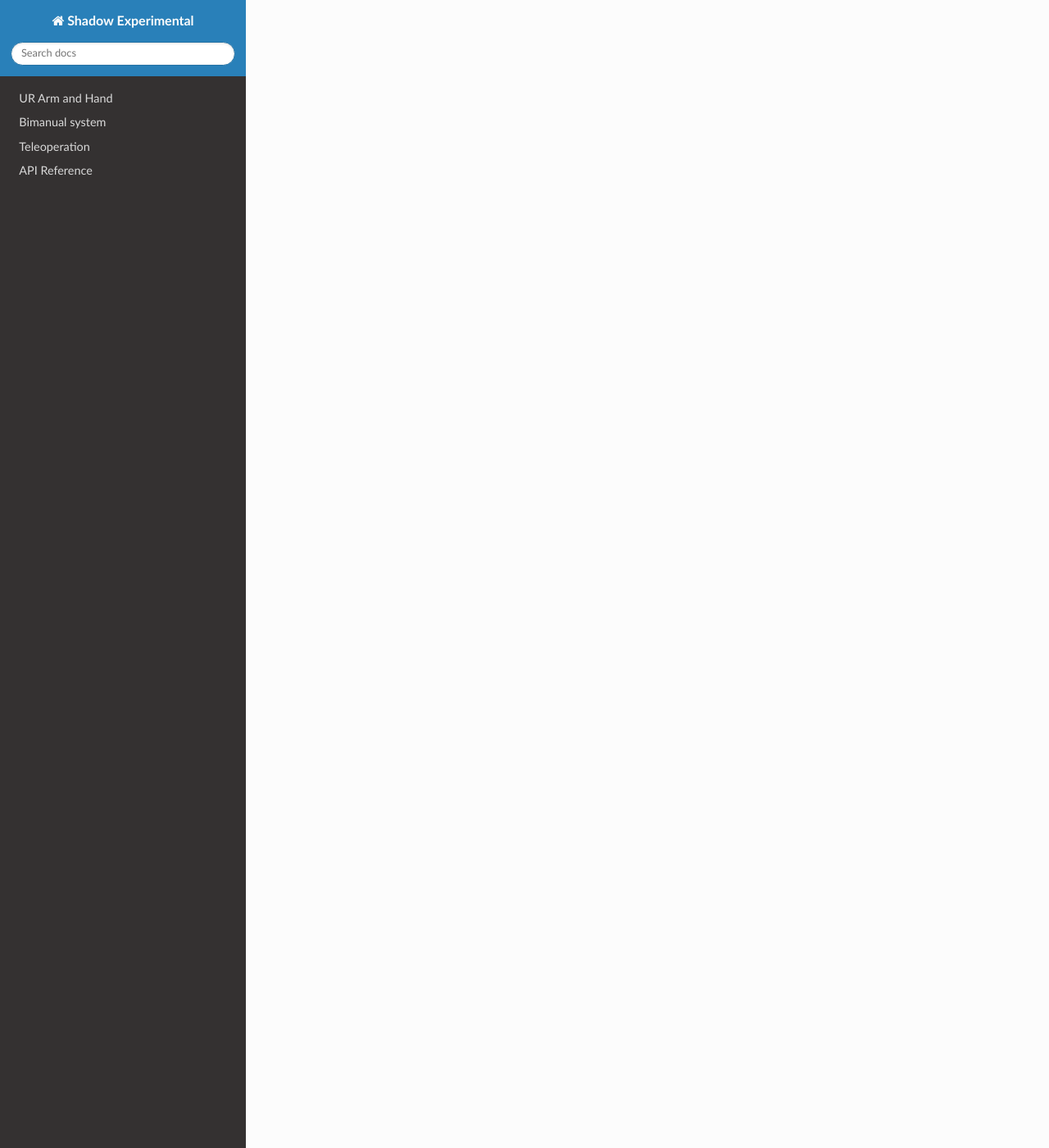
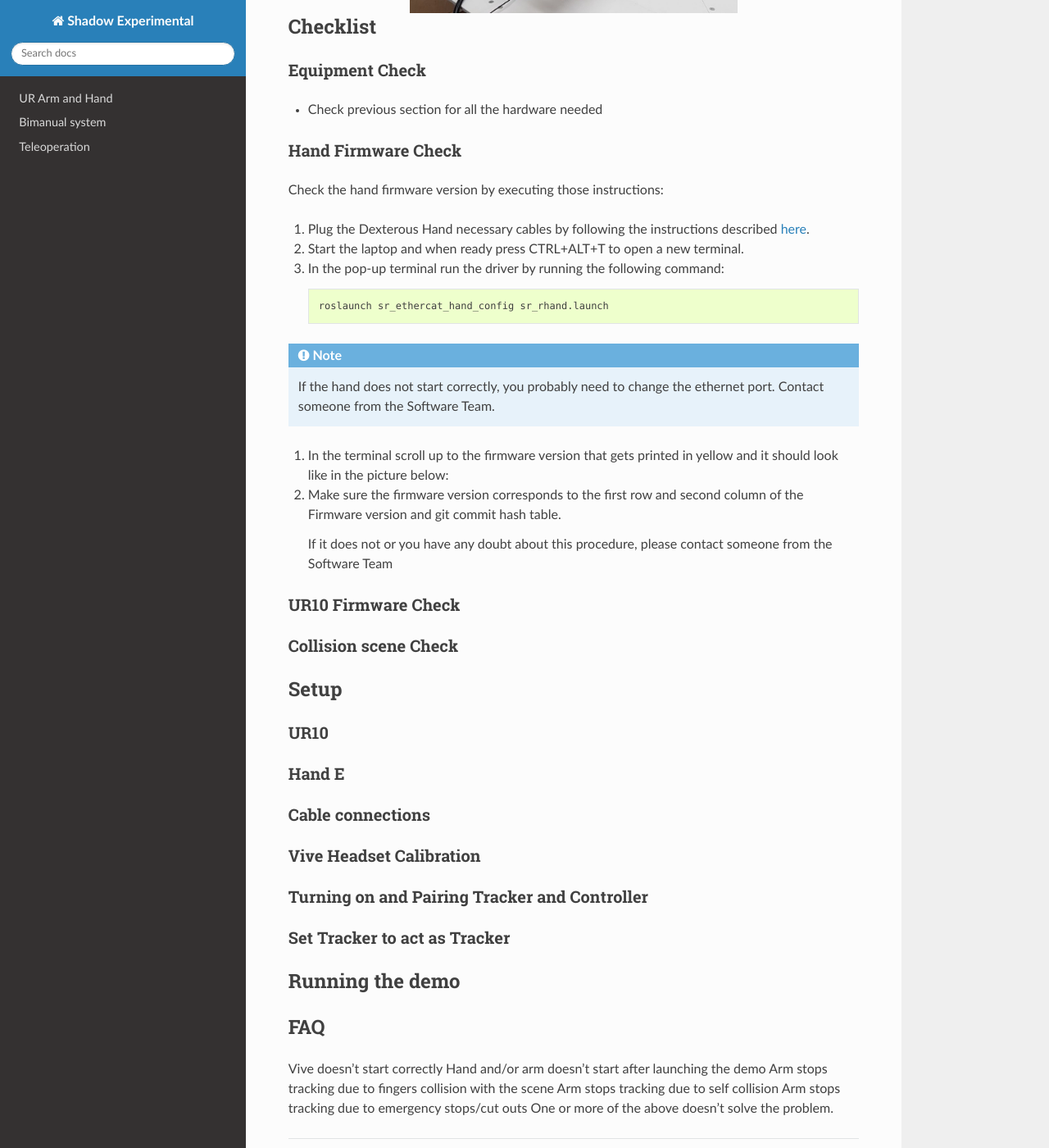
Before and after one commit to shadow-robot/sr_experimental_documentation, a Sphinx documentation site: the page built from docs/user_guide/3_teleoperation.md, in a window 1280 px wide and 1400 px high, scrolled down 1449 px. Shown: the whole window at 82% size. Built offline with Sphinx 7.4.7 and the Read the Docs theme 2.0.0, drawn with Linux system fonts in a browser that asks for light colours; some of the changed text lies outside the part shown.

Commit message:
Fist content added

````diff
--- a/docs/user_guide/3_teleoperation.md
+++ b/docs/user_guide/3_teleoperation.md
@@ -1,5 +1,89 @@
 # Teleoperation system
 
-![desktop_icon](../img/UR10_hand_E.jpeg)
+## Hardware needed
+### Laptop and Adapters
 
-[desktop_icon](3_teleoperation_setting.md#)
+* Laptop 3XS with label PROD-DEMO-LAPTOP-2 + Laptop Charger
+[Picture]
+* UGREEN USB 3.0 to Ethernet RJ45 Adapter for Hand connection
+￼
+* Aukey USB-A to 3-Port USB 3.0 with Ethernet Adapter (model: CB-H15)
+
+### CyberGlove
+* Cyberglove + White gloves
+[Picture]
+
+* CyberGlove Power Switch + D-Sub type connector + USB Serial Adaptor
+
+Picture
+
+### HTC Vive
+* VIVE tracker + Micro USB + Power Adapter
+* VIVE controller + Micro USB + Power Adapter
+* 2 VIVE lighthouses + 2 Power Cables
+* VIVE headset + 3-in-1 Cable
+* Link Box + Power Cable
+* HDMI to HDMI cable
+* USB to USB Cable
+* 2 tripods for mounting the 2 lighthouses around the operator
+
+### UR10 Robot Arm + Hand E + Demo Table
+* UR10 with supported [firmware]()
+* 2 x Ethernet Cable
+* Arm Control Box
+* Hand E Mounting Plate
+* 8 x M6 12 mm screws
+* 4 x M6 Long Screws
+* Emergency Button
+* Hand E
+* Power Supply
+* Demo Table
+
+```eval_rst
+.. image:: ../img/UR10_hand_E.jpeg
+  :width: 400
+  :align: center
+```
+
+## Checklist
+### Equipment Check
+* Check previous section for all the hardware needed
+### Hand Firmware Check
+Check the hand firmware version by executing those instructions:
+
+1. Plug the Dexterous Hand necessary cables by following the instructions described [here](https://dexterous-hand.readthedocs.io/en/latest/user_guide/1_setting_up_the_hand.html#connecting-cables).
+2. Start the laptop and when ready press CTRL+ALT+T to open a new terminal.
+3. In the pop-up terminal run the driver by running the following command:
+
+   ```sh
+   roslaunch sr_ethercat_hand_config sr_rhand.launch
+   ```
+
+  ```eval_rst
+  .. Note:: If the hand does not start correctly, you probably need to change the ethernet port. Contact someone from the Software Team.
+  ```
+4. In the terminal scroll up to the firmware version that gets printed in yellow and it should look like in the picture below:
+5. Make sure the firmware version corresponds to the first row and second column of the Firmware version and git commit hash table.
+   ```eval_rst
+   If it does not or you have any doubt about this procedure, please contact someone from the Software Team
+   ```
+### UR10 Firmware Check
+
+### Collision scene Check
+
+## Setup
+### UR10
+### Hand E
+### Cable connections
+### Vive Headset Calibration
+### Turning on and Pairing Tracker and Controller
+### Set Tracker to act as Tracker
+
+## Running the demo
+## FAQ
+Vive doesn't start correctly
+Hand and/or arm doesn't start after launching the demo
+Arm stops tracking due to fingers collision with the scene
+Arm stops tracking due to self collision
+Arm stops tracking due to emergency stops/cut outs
+One or more of the above doesn't solve the problem.
````
Also changed, not shown: docs/index.md (+20 -2 lines), docs/user_guide/1_arm_and_hand.md (+18 -14 lines), docs/user_guide/3_teleoperation_setting.md (deleted, +0 -21 lines).
